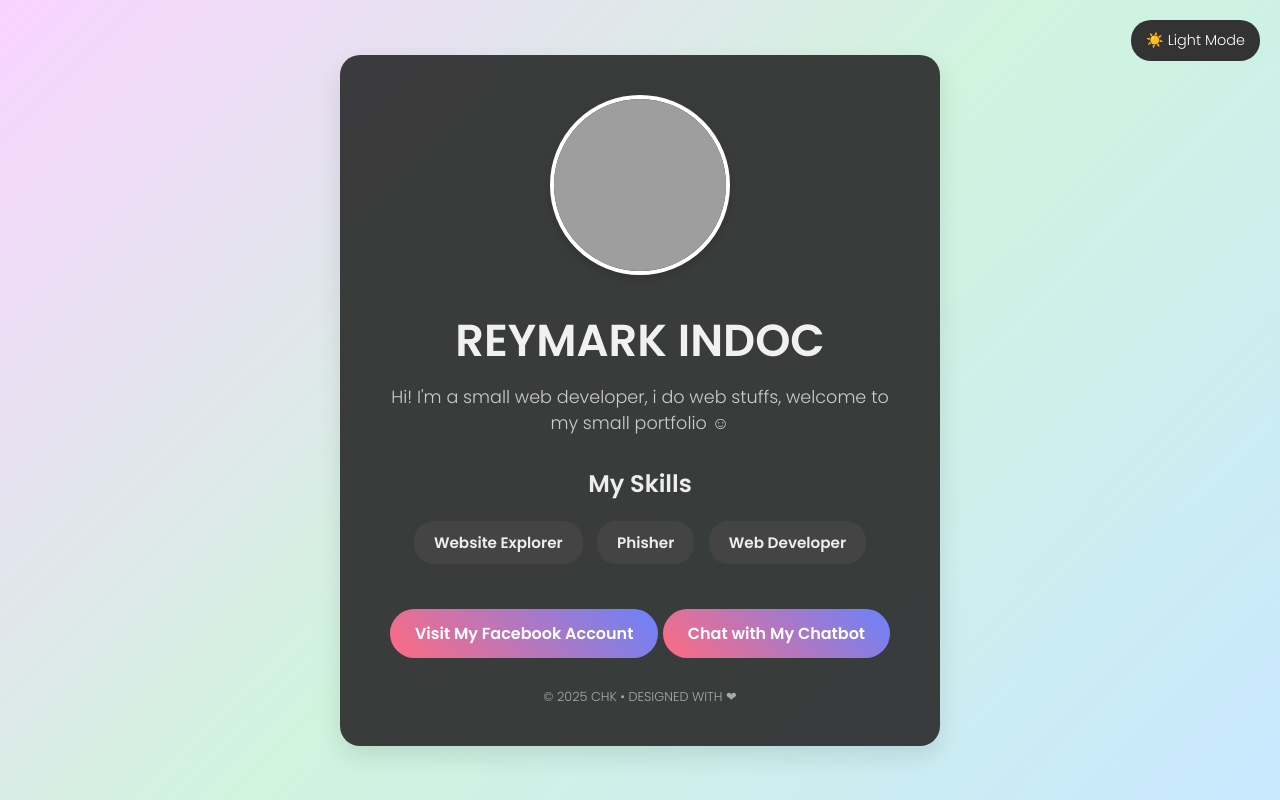
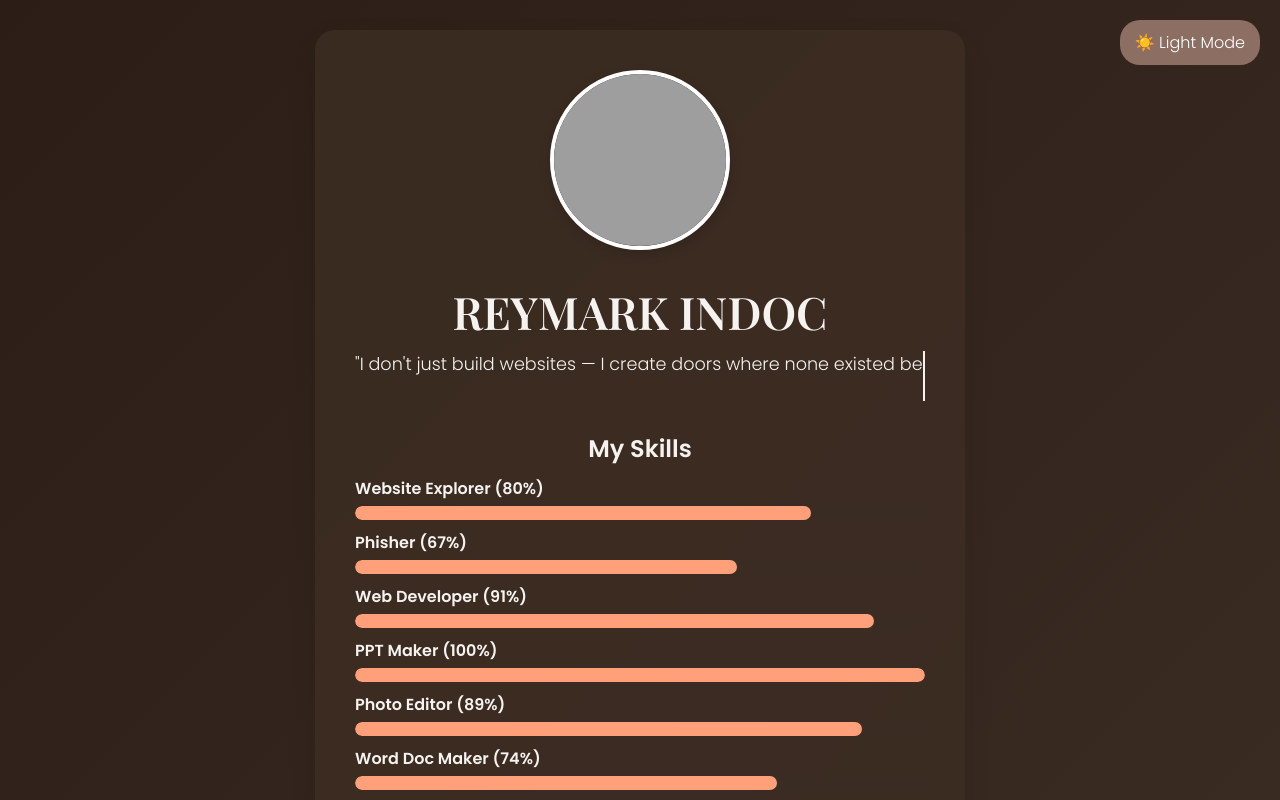
Before and after one commit to m4keithappy651/portfolio.github.io, a plain HTML site: page index.html in a window 1280 px wide. Both pictures are taken after a click on the element "🌙 Dark Mode". Shown: the top 800 px of the page. Drawn offline with nearby package versions, Linux system fonts and the light colour scheme; grey boxes are pictures that could not be loaded.

Commit message:
index.html

```diff
--- a/index.html
+++ b/index.html
@@ -1,23 +1,17 @@
-<!DOCTYPE html>
-<html lang="en">
+<!DOCTYPE html><html lang="en">
 <head>
   <meta charset="UTF-8" />
-  <meta name="viewport" content="width=device-width, initial-scale=1.0"/>
-  <title>REYMARK INDOC - Portfolio</title>
-
-  <!-- Google Fonts -->
-  <link href="https://fonts.googleapis.com/css2?family=Poppins:wght@300;600&display=swap" rel="stylesheet" />
-
-  <style>
+  <meta name="viewport" content="width=device-width, initial-scale=1.0" />
+  <title>REYMARK INDOC - Portfolio</title>  <!-- Google Fonts -->  <link href="https://fonts.googleapis.com/css2?family=Playfair+Display:wght@400;600&family=Poppins:wght@300;600&display=swap" rel="stylesheet" />  <!-- tsParticles CDN -->  <script src="https://cdn.jsdelivr.net/npm/tsparticles@3.3.0/tsparticles.bundle.min.js"></script>  <style>
     :root {
-      --bg-light: linear-gradient(135deg, #f9d3ff, #d0f4de, #c8e8ff);
-      --bg-dark: linear-gradient(135deg, #1e1e1e, #2d2d2d, #3a3a3a);
-      --text-light: #3d3d3d;
-      --text-dark: #f1f1f1;
-      --card-light: rgba(255, 255, 255, 0.95);
-      --card-dark: rgba(40, 40, 40, 0.9);
-      --skill-light: #eaeaff;
-      --skill-dark: #444;
+      --bg-light: linear-gradient(135deg, #ffecd2, #fcb69f);
+      --bg-dark: linear-gradient(135deg, #2c1e16, #3a2c23);
+      --text-light: #5a3e36;
+      --text-dark: #f5f2f0;
+      --card-light: rgba(255, 250, 240, 0.95);
+      --card-dark: rgba(60, 45, 35, 0.9);
+      --skill-light: #fff5e1;
+      --skill-dark: #3a2c23;
     }
 
     * {
@@ -28,23 +22,29 @@
 
     body {
       font-family: 'Poppins', sans-serif;
-      min-height: 100vh;
+      background: var(--bg-light);
+      color: var(--text-light);
       display: flex;
       justify-content: center;
       align-items: center;
+      min-height: 100vh;
       text-align: center;
       padding: 30px;
       transition: background 0.6s ease;
-      animation: bgFade 10s ease-in-out infinite alternate;
-    }
-
-    @keyframes bgFade {
-      0% { background: var(--bg-light); }
-      100% { background: var(--bg-light); }
     }
 
     body.dark {
       background: var(--bg-dark);
+      color: var(--text-dark);
+    }
+
+    #tsparticles {
+      position: fixed;
+      z-index: -1;
+      width: 100%;
+      height: 100%;
+      top: 0;
+      left: 0;
     }
 
     .container {
@@ -52,41 +52,34 @@
       padding: 40px;
       border-radius: 20px;
       box-shadow: 0 10px 25px rgba(0, 0, 0, 0.1);
-      max-width: 600px;
+      max-width: 650px;
       width: 100%;
-      animation: fadeIn 1.5s ease forwards;
-      opacity: 0;
       transition: background 0.5s ease, color 0.5s ease;
     }
 
     body.dark .container {
       background-color: var(--card-dark);
-      color: var(--text-dark);
-    }
-
-    @keyframes fadeIn {
-      to { opacity: 1; transform: translateY(0); }
-      from { opacity: 0; transform: translateY(20px); }
     }
 
     h1 {
+      font-family: 'Playfair Display', serif;
       font-size: 2.8em;
-      color: var(--text-light);
       margin-bottom: 10px;
     }
 
-    body.dark h1 {
-      color: var(--text-dark);
+    .typing {
+      font-size: 1.1em;
+      margin-bottom: 25px;
+      min-height: 50px;
+      white-space: nowrap;
+      overflow: hidden;
+      border-right: 2px solid;
+      animation: typing 4s steps(60, end) forwards;
     }
 
-    p {
-      font-size: 1.1em;
-      color: #555;
-      margin-bottom: 25px;
-    }
-
-    body.dark p {
-      color: #ccc;
+    @keyframes typing {
+      from { width: 0; }
+      to { width: 100%; }
     }
 
     .profile-img {
@@ -97,46 +90,38 @@
       border: 4px solid #fff;
       box-shadow: 0 4px 12px rgba(0,0,0,0.15);
       margin-bottom: 25px;
-      transition: transform 0.4s ease;
-    }
-
-    .profile-img:hover {
-      transform: scale(1.05);
     }
 
     .skills {
       margin: 30px 0;
     }
 
-    .skills h2 {
-      font-size: 1.5em;
-      color: #444;
-      margin-bottom: 15px;
+    .skill-item {
+      margin: 10px 0;
+      text-align: left;
     }
 
-    body.dark .skills h2 {
-      color: #eee;
+    .skill-name {
+      font-weight: bold;
+      margin-bottom: 5px;
     }
 
-    .skill-item {
+    .skill-bar {
+      width: 100%;
+      height: 14px;
       background: var(--skill-light);
-      display: inline-block;
-      padding: 10px 20px;
-      margin: 5px;
-      border-radius: 20px;
-      font-weight: bold;
-      color: #5a5a5a;
-      font-size: 0.95em;
-      transition: background 0.3s;
+      border-radius: 10px;
+      overflow: hidden;
     }
 
-    .skill-item:hover {
-      background: #d0cfff;
+    .skill-fill {
+      height: 100%;
+      background: #ffa07a;
+      border-radius: 10px;
     }
 
-    body.dark .skill-item {
+    body.dark .skill-bar {
       background: var(--skill-dark);
-      color: #eee;
     }
 
     .btn {
@@ -144,121 +129,105 @@
       font-size: 1em;
       font-weight: bold;
       color: white;
-      background: linear-gradient(45deg, #ff6b81, #6a82fb);
+      background: linear-gradient(45deg, #f57c00, #d84315);
       border: none;
       border-radius: 30px;
       cursor: pointer;
       text-decoration: none;
-      transition: transform 0.2s, box-shadow 0.2s;
+      margin: 10px;
       display: inline-block;
-      margin-top: 10px;
     }
 
-    .btn:hover {
-      transform: scale(1.05);
-      box-shadow: 0 5px 15px rgba(0,0,0,0.2);
+    .toggle-theme {
+      position: absolute;
+      top: 20px;
+      right: 20px;
+      background: #8d6e63;
+      color: white;
+      padding: 10px 15px;
+      border-radius: 20px;
+      cursor: pointer;
     }
 
     footer {
       margin-top: 30px;
       font-size: 0.8em;
-      color: #888;
     }
 
-    body.dark footer {
-      color: #aaa;
+    #preloader {
+      background: #fff8f0;
+      position: fixed;
+      top: 0;
+      left: 0;
+      height: 100%;
+      width: 100%;
+      display: flex;
+      justify-content: center;
+      align-items: center;
+      z-index: 9999;
     }
+  </style></head>
+<body>
+  <!-- Preloader -->
+  <div id="preloader">Loading...</div>  <!-- Particles -->  <div id="tsparticles"></div>  <!-- Theme Toggle -->  <div class="toggle-theme" onclick="toggleTheme()">🌙 Dark Mode</div>  <div class="container">
+    <img src="https://scontent.fcgy1-1.fna.fbcdn.net/v/t39.30808-6/507863058_633215983064495_8552835193298230955_n.jpg?..." alt="REYMARK INDOC Profile Photo" class="profile-img" />
+    <h1>REYMARK INDOC</h1>
+    <p class="typing">"I don't just build websites — I create doors where none existed before."</p><div class="skills">
+  <h2>My Skills</h2>
 
-    /* Toggle button */
-    .toggle-theme {
-      position: absolute;
-      top: 20px;
-      right: 20px;
-      padding: 10px 15px;
-      background: #333;
-      color: white;
-      border-radius: 20px;
-      cursor: pointer;
-      font-size: 0.9em;
-      z-index: 999;
-      transition: background 0.3s;
-    }
-
-    .toggle-theme:hover {
-      background: #555;
-    }
-
-    @media (max-width: 500px) {
-      h1 {
-        font-size: 2em;
-      }
-      .btn {
-        width: 100%;
-      }
-    }
-  </style>
-</head>
-<body>
-  <!-- Dark Mode Toggle Button -->
-  <div class="toggle-theme" onclick="toggleTheme()">🌙 Dark Mode</div>
-
-  <div class="container">
-    <!-- Profile Image -->
-    <img
-      src="https://scontent.fcgy1-1.fna.fbcdn.net/v/t39.30808-6/507863058_633215983064495_8552835193298230955_n.jpg?stp=dst-webp_e15_q70_s720x755_tt1_u&_nc_eui2=AeGfkVnmqSpXBxiBKdcNv2P4UumH4lVEXBlS6YfiVURcGQtRvxLLj08ABWW7cHRrcnAOhOtUF-5DW0LVZL_gXgVo&_nc_cid=1066&_nc_ad=z-m&_nc_rml=0&_nc_ht=scontent.fcgy1-1.fna&_nc_cat=102&_nc_ohc=PPeFESTaqCEQ7kNvwHW74Vr&_nc_gid=eScCNlE_V6QAdNzgxmBeZA&ccb=1-7&_nc_sid=6ee11a&oh=00_AfRphTpcYA0IMQsk3fskh8LYOT7AHSpJdvwDwBlTTuIX3g&oe=68712210"
-      alt="REYMARK INDOC Profile Photo"
-      class="profile-img"
-    />
-
-    <h1>REYMARK INDOC</h1>
-    <p>Hi! I'm a small web developer, i do web stuffs, welcome to my small portfolio ☺</p>
-
-    <!-- Skills Section -->
-    <div class="skills">
-      <h2>My Skills</h2>
-      <div class="skill-item">Website Explorer</div>
-      <div class="skill-item">Phisher</div>
-      <div class="skill-item">Web Developer</div>
-    </div>
-
-    <!-- Facebook Button -->
-    <a
-      class="btn"
-      href="https://www.facebook.com/chkpremyum"
-      target="_blank"
-      rel="noopener noreferrer"
-    >
-      Visit My Facebook Account
-    </a>
-
-    <!-- Chatbot Button -->
-    <a
-      class="btn"
-      href="https://www.facebook.com/profile.php?id=61577762998642"
-      target="_blank"
-      rel="noopener noreferrer"
-    >
-      Chat with My Chatbot
-    </a>
-
-    <footer>
-      &copy; 2025 CHK • DESIGNED WITH ❤
-    </footer>
+  <div class="skill-item">
+    <div class="skill-name">Website Explorer (80%)</div>
+    <div class="skill-bar"><div class="skill-fill" style="width: 80%;"></div></div>
   </div>
 
-  <script>
+  <div class="skill-item">
+    <div class="skill-name">Phisher (67%)</div>
+    <div class="skill-bar"><div class="skill-fill" style="width: 67%;"></div></div>
+  </div>
+
+  <div class="skill-item">
+    <div class="skill-name">Web Developer (91%)</div>
+    <div class="skill-bar"><div class="skill-fill" style="width: 91%;"></div></div>
+  </div>
+
+  <div class="skill-item">
+    <div class="skill-name">PPT Maker (100%)</div>
+    <div class="skill-bar"><div class="skill-fill" style="width: 100%;"></div></div>
+  </div>
+
+  <div class="skill-item">
+    <div class="skill-name">Photo Editor (89%)</div>
+    <div class="skill-bar"><div class="skill-fill" style="width: 89%;"></div></div>
+  </div>
+
+  <div class="skill-item">
+    <div class="skill-name">Word Doc Maker (74%)</div>
+    <div class="skill-bar"><div class="skill-fill" style="width: 74%;"></div></div>
+  </div>
+</div>
+
+<a class="btn" href="https://www.facebook.com/chkpremyum" target="_blank">Visit My Facebook</a>
+<a class="btn" href="https://www.facebook.com/profile.php?id=61577762998642" target="_blank">Chat with My Chatbot</a>
+
+<footer>&copy; 2025 CHK • Designed with 🍂</footer>
+
+  </div>  <script>
+    // Preloader
+    window.addEventListener('load', () => {
+      document.getElementById('preloader').style.display = 'none';
+    });
+
     // Dark Mode Toggle
     const body = document.body;
     const toggleBtn = document.querySelector('.toggle-theme');
 
     function toggleTheme() {
       body.classList.toggle('dark');
-      const isDark = body.classList.contains('dark');
-      toggleBtn.textContent = isDark ? '☀️ Light Mode' : '🌙 Dark Mode';
-      localStorage.setItem('theme', isDark ? 'dark' : 'light');
+      toggleBtn.textContent = body.classList.contains('dark') ? '☀️ Light Mode' : '🌙 Dark Mode';
+      localStorage.setItem('theme', body.classList.contains('dark') ? 'dark' : 'light');
     }
 
-    // On Load: Check stored theme
+    // Load Theme
     window.onload = () => {
       const savedTheme = localStorage.getItem('theme');
       if (savedTheme === 'dark') {
@@ -267,10 +236,29 @@
       }
     }
 
-    // Handle image error fallback
-    document.querySelector('.profile-img').addEventListener('error', () => {
-      alert("Your profile image couldn't be loaded. Please check the image link.");
+    // tsParticles Init
+    tsParticles.load("tsparticles", {
+      fullScreen: { enable: false },
+      background: { color: { value: "transparent" } },
+      particles: {
+        number: { value: 50 },
+        color: { value: body.classList.contains('dark') ? '#ffcc99' : '#7c4d00' },
+        shape: { type: "circle" },
+        opacity: { value: 0.3 },
+        size: { value: { min: 2, max: 4 } },
+        move: { enable: true, speed: 1, direction: "none", outModes: { default: "out" } }
+      },
+      interactivity: {
+        events: {
+          onHover: { enable: true, mode: "repulse" },
+          onClick: { enable: true, mode: "push" }
+        },
+        modes: {
+          repulse: { distance: 60 },
+          push: { quantity: 2 }
+        }
+      },
+      detectRetina: true
     });
-  </script>
-</body>
-</html>
+  </script></body>
+  </html>
```
